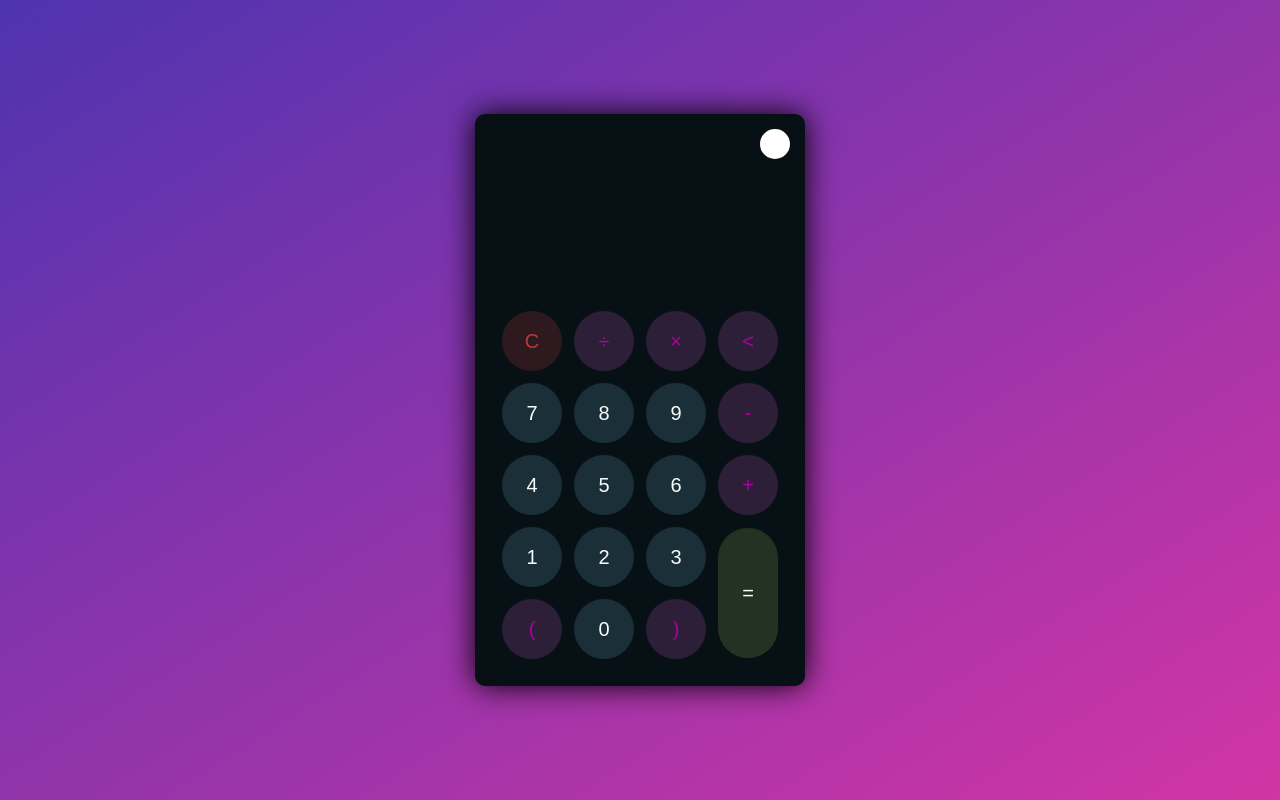
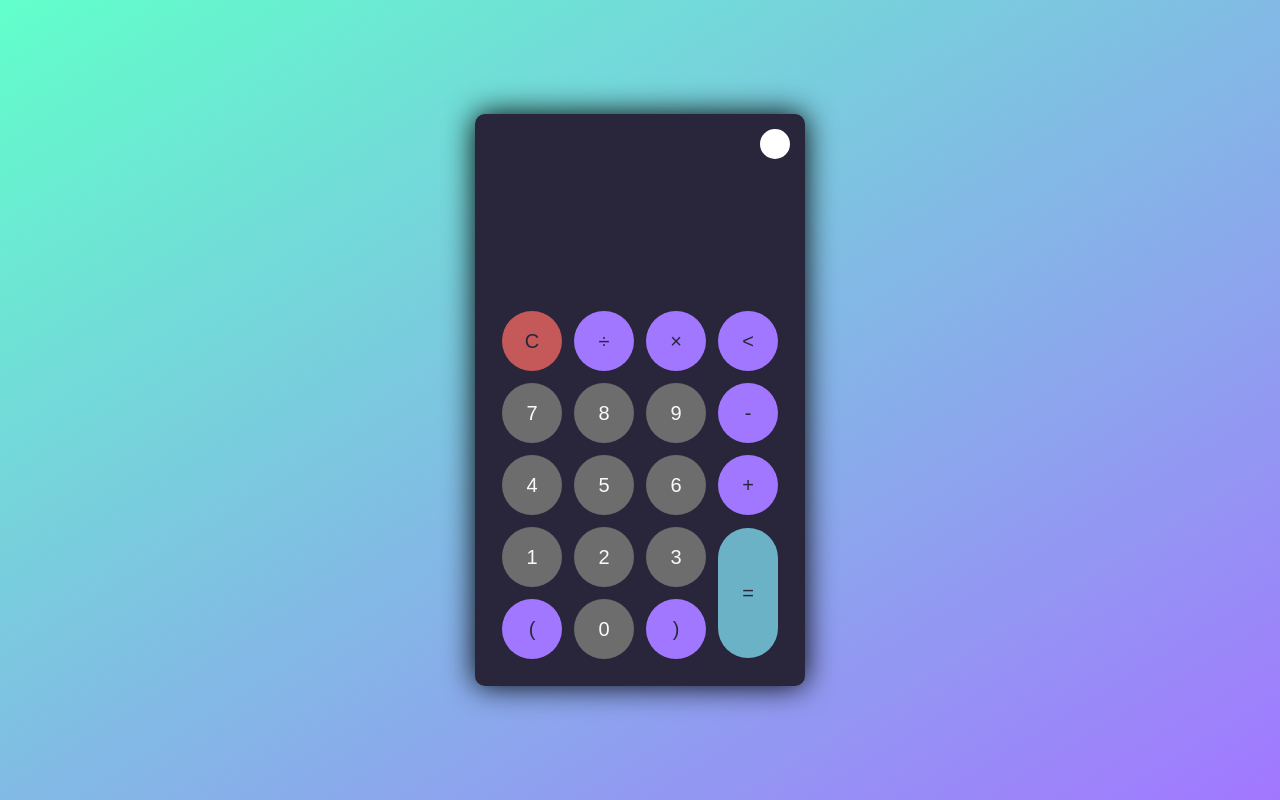
Before and after one commit to VictorJGB/theme-switch-calculator, a plain HTML site: page index.html in a window 1280 px wide. Drawn offline with Linux system fonts and the light colour scheme.

Commit message:
Adding aura theme

```diff
--- a/index.html
+++ b/index.html
@@ -7,7 +7,7 @@
     <link
       rel="shortcut icon"
       href="./assets/calculator_icon.png"
-      type="image/png"
+      type="image/x-icon"
     />
     <link rel="stylesheet" href="styles.css" />
     <title>Calculator</title>
--- a/styles.css
+++ b/styles.css
@@ -18,8 +18,8 @@ a {
 body {
   background-image: linear-gradient(
     to bottom right,
-    rgba(79, 51, 176, 1),
-    rgba(210, 53, 165)
+    rgba(97, 255, 202),
+    rgba(162, 119, 255)
   );
 }
 
@@ -71,6 +71,11 @@ body {
   z-index: -1;
 }
 
+.theme-toggler img {
+  height: 30px;
+  width: 30px;
+}
+
 #display {
   margin: 0 10px;
   height: 150px;
@@ -113,59 +118,59 @@ button#equal {
 /* Light Theme */
 
 .calculator {
-  background-color: #fff;
+  background-color: #edecee;
 }
 
-.calculator#display {
-  color: #0a1e23;
+.calculator #display {
+  color: #8464c6;
 }
 
 .calculator button#clear {
-  background-color: #ffd5d8;
-  color: #fc4552;
+  background-color: #f694ff;
+  color: #29263c;
 }
 
 .calculator button.btn-number {
-  background-color: #c3eaff;
-  color: #000;
+  background-color: #a277ff;
+  color: #29263c;
 }
 
 .calculator button.btn-operator {
-  background-color: #ffd0fd;
+  background-color: #29263c;
   color: #f967f3;
 }
 
 .calculator button.btn-equal {
-  background-color: #adf9ef;
+  background-color: #61ffca;
   color: #000;
 }
 
 /* dark theme */
 
 .calculator.dark {
-  background-color: #071115;
+  background-color: #29263c;
 }
 
 .calculator.dark #display {
-  color: #f8fafd;
+  color: #61ffca;
 }
 
 .calculator.dark button#clear {
-  background-color: #2d191e;
-  color: #bd3740;
+  background-color: #c55858;
+  color: #29263c;
 }
 
 .calculator.dark button.btn-number {
-  background-color: #1b2f38;
+  background-color: #6d6d6d;
   color: #f8fafb;
 }
 
 .calculator.dark button.btn-operator {
-  background-color: #2e1f38;
-  color: #aa00a4;
+  background-color: #a277ff;
+  color: #29263c;
 }
 
 .calculator.dark button.btn-equal {
-  background-color: #223323;
-  color: #ffffff;
+  background-color: #6cb2c7;
+  color: #29263c;
 }
```
Also changed, not shown: assets/calculator_icon.png.
